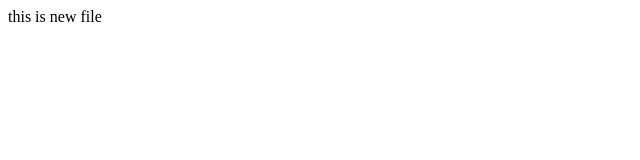
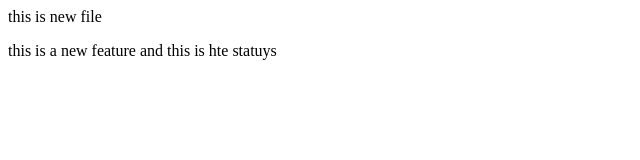
Before and after one commit to Manogya-Git/local-, a plain HTML site: page index.html in a window 1280 px wide. Shown: the whole page, without its empty margins (0-640 px from the left). Drawn offline with Linux system fonts and the light colour scheme.

Commit message:
added new feature

```diff
--- a/index.html
+++ b/index.html
@@ -1 +1,2 @@
 <p> this is new file</p>
+<p>this is a new feature and this is hte statuys</p>
```
